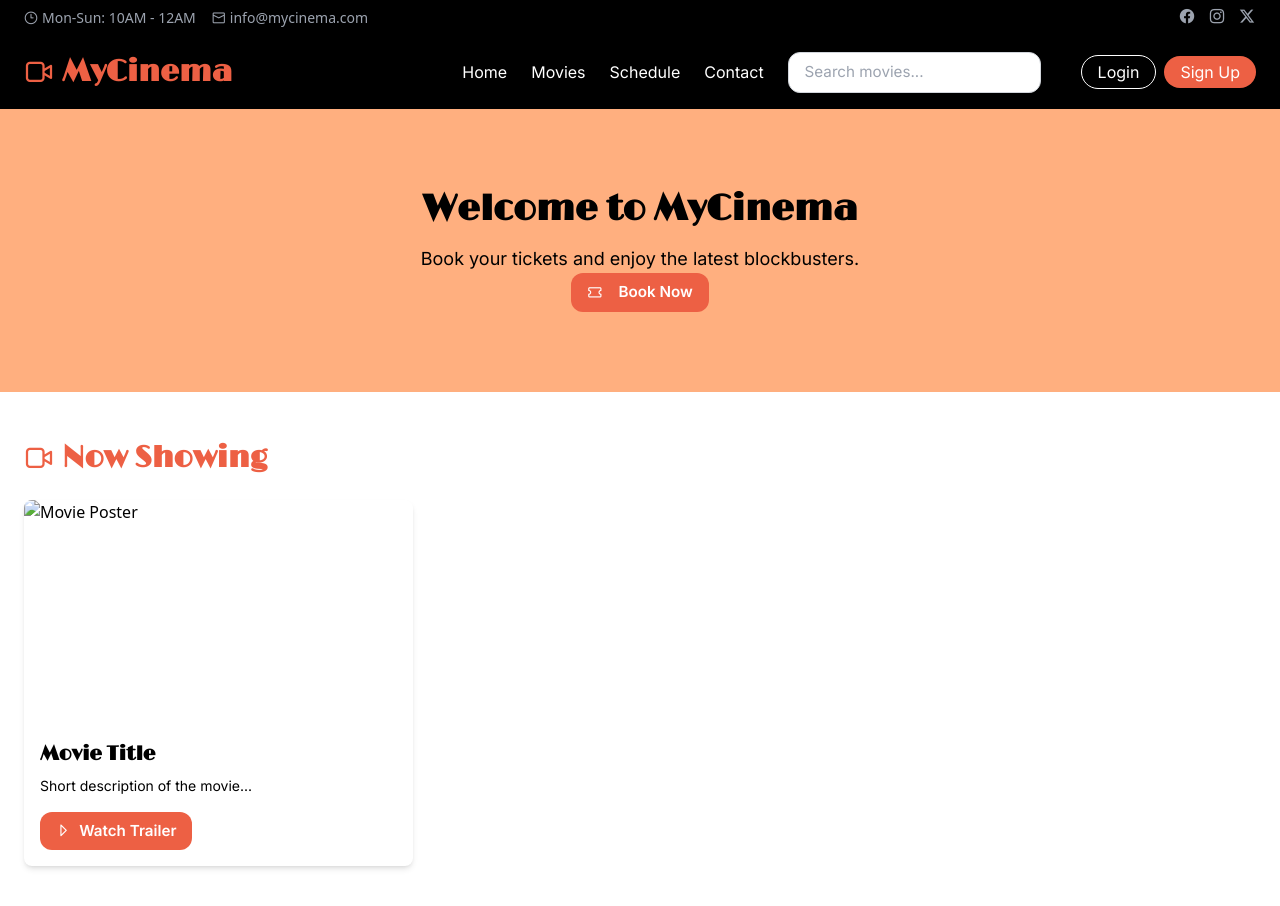
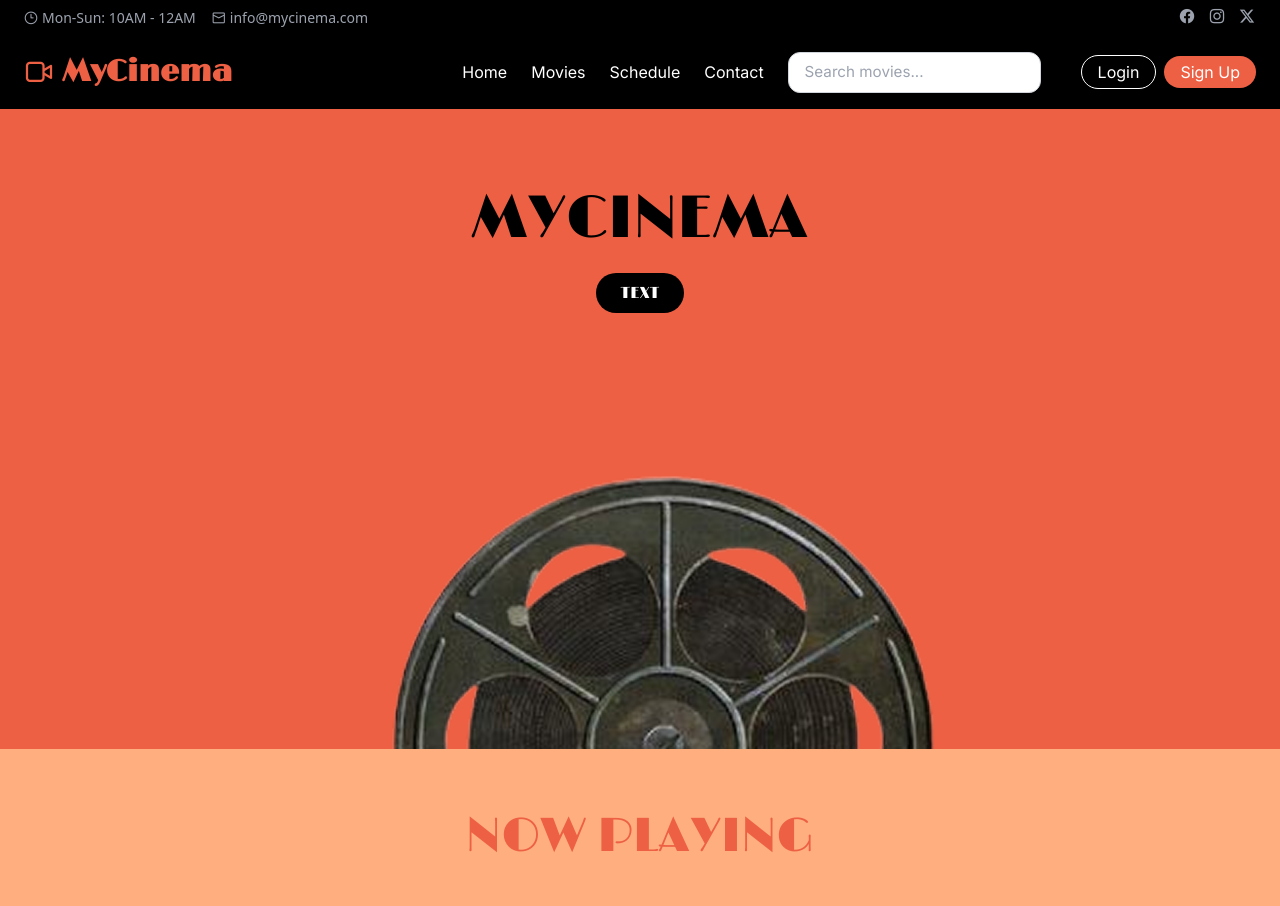
Before and after one commit to reasonsx/cinema-website, a PHP site: page / in a window 1280 px wide. Shown: the top 906 px of the page. Run offline with PHP 8.4, Linux system fonts and the light colour scheme; some libraries are stand-ins or nearby versions.

Commit message:
styling hero

```diff
--- a/index.php
+++ b/index.php
@@ -11,33 +11,31 @@
 
 
 <!-- Hero Section -->
-<section class="relative bg-secondary text-black text-center py-20">
-    <h2 class="text-4xl font-bold">Welcome to MyCinema</h2>
-    <p class="mt-4 text-lg">Book your tickets and enjoy the latest blockbusters.</p>
-    <a href="#movies" class="btn">
-        <i class="pi pi-ticket mr-2"></i> Book Now
+<section class="relative bg-[var(--primary)] text-black text-center h-[80vh]">
+  <div class="container mx-auto flex flex-col items-center justify-start relative h-full gap-6 pt-20">
+    <h1 class="text-6xl font-[Limelight] text-[var(--black)]">MYCINEMA</h1>
+    <a href="#top-films" class="bg-[var(--black)] text-[var(--white)] px-6 py-2 rounded-full font-[Limelight] hover:bg-[var(--secondary)] transition-colors duration-300">
+      TEXT
     </a>
+    <img src="images/film-reel.png" alt="Film Reel" class="w-96 md:w-[35rem] lg:w-[45rem] absolute bottom-0">
+  </div>
 </section>
 
-<!-- Movies Section -->
-<section id="movies" class="container mx-auto px-6 py-12">
-    <h3 class="text-3xl font-bold mb-6 flex items-center gap-2 text-primary">
-        <i class="pi pi-video"></i> Now Showing
-    </h3>
 
-    <div class="grid md:grid-cols-3 gap-8">
-        <!-- Movie Card -->
-        <div class="bg-white rounded-lg shadow-md overflow-hidden">
-            <img src="https://via.placeholder.com/400x250" alt="Movie Poster" class="w-full h-56 object-cover">
-            <div class="p-4">
-                <h4 class="text-xl font-semibold mb-2">Movie Title</h4>
-                <p class="text-black text-sm mb-4">Short description of the movie...</p>
-                <a href="#" class="btn">
-                    <i class="pi pi-play"></i> Watch Trailer
-                </a>
-            </div>
+
+
+
+<!-- Now Playing Section -->
+<section id="now-playing" class="bg-[var(--secondary)] py-16">
+    <div class="container mx-auto text-center">
+        <h2 class="text-5xl font-[Limelight] text-[var(--primary)] mb-12">NOW PLAYING</h2>
+
+        <div class="grid grid-cols-2 sm:grid-cols-4 gap-6 justify-items-center">
+            <img src="images/dune.jpg" alt="Dune" class="w-40 rounded-lg shadow-lg hover:scale-105 transition-transform duration-300">
+            <img src="images/shrek.jpg" alt="Shrek" class="w-40 rounded-lg shadow-lg hover:scale-105 transition-transform duration-300">
+            <img src="images/star-wars.jpg" alt="Star Wars" class="w-40 rounded-lg shadow-lg hover:scale-105 transition-transform duration-300">
+            <img src="images/harry-potter.jpg" alt="Harry Potter" class="w-40 rounded-lg shadow-lg hover:scale-105 transition-transform duration-300">
         </div>
-        <!-- Duplicate movie cards as needed -->
     </div>
 </section>
 
```
Also changed, not shown: images/film-reel.png (added).
